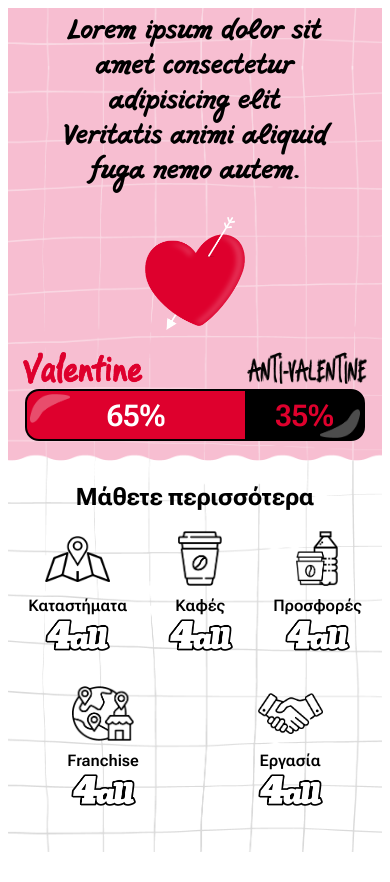
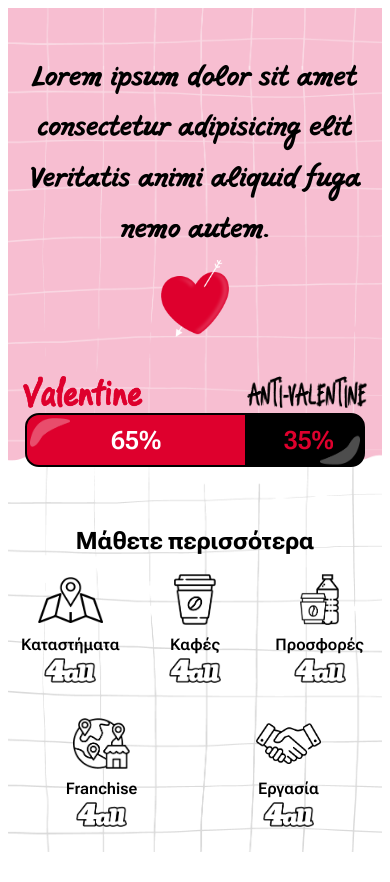
Before and after one commit to chfakiolas/4all, a Vue app: page / in a window 390 px wide. Both pictures are taken after a click on the picture 195 px from the left and 191 px from the top of the page. Before the commit the page ends 860 px from the top, so only its background shows below. Built offline with nearby package versions, Linux system fonts and the light colour scheme; the HTML template or start-up script is replaced by a standard one.

Commit message:
Fixed responsive for smaller devices

```diff
--- a/src/App.vue
+++ b/src/App.vue
@@ -5,6 +5,8 @@ import { progressBar } from "./utils/bar";
 import ActionButton from "./components/ActionButton.vue";
 
 const http = axios;
+// const baseUrl=import.meta.env.VITE_BASE_URL;
+
 
 // http.get('https://rickandmortyapi.com/api').then(res => {
 //   console.log(res.data);
@@ -17,8 +19,8 @@ const vote = ref<string>('');
 const voted = ref(false);
 const background = ref<string>('bg-1');
 const resultHeart: ResultHeartImgs = {
-  valentine: "/valentine-heart.png",
-  antivalentine: "/antivalentine-heart.png"
+  valentine: "valentine-heart.png",
+  antivalentine: "antivalentine-heart.png"
 }
 
 const submitVote = (usrVote: string) => {
@@ -67,9 +69,11 @@ const setAntivalentineNum = (selector: string) => {
     </div>
   </div>
   <transition name="fade" mode="out-in">
-    <div class="val-inner-container" v-if="voted">
-      <div class="text" :class="vote">Lorem ipsum dolor sit amet consectetur adipisicing elit. Veritatis animi aliquid fuga nemo autem.</div>
-      <img class="res-heart" :src="resultHeart[vote]" alt="heart">
+    <div class="val-inner-container results-container" v-if="voted">
+      <div class="text" :class="vote">
+        Lorem ipsum dolor sit amet consectetur adipisicing elit. Veritatis animi aliquid fuga nemo autem.
+        <img style="display: block;" class="res-heart" :src="resultHeart[vote]" alt="heart">
+      </div>
       <div class="bar-container">
         <div class="bar-text-container">
           <img src="/valentine-title.png" alt="Valentine">
@@ -88,31 +92,31 @@ const setAntivalentineNum = (selector: string) => {
           <action-button
           :title="'Καταστήματα'"
           :href="'https://4allstores.gr/find-a-store'"
-          :img="'/stores-icon.png'"
+          :img="'stores-icon.png'"
           :id="'v-strore-locator'"
           ></action-button>
           <action-button
           :title="'Καφές'"
           :href="'https://4allstores.gr/#high-quality-cofee'"
-          :img="'/coffee-icon.png'"
+          :img="'coffee-icon.png'"
           :id="'v-coffee'"
           ></action-button>
           <action-button
           :title="'Προσφορές'"
           :href="'https://4allstores.gr/prosfores-3'"
-          :img="'/drinks-icon.png'"
+          :img="'drinks-icon.png'"
           :id="'v-prosfores'"
           ></action-button>
           <action-button
           :title="'Franchise'"
           :href="'https://4allstores.gr/franchise'"
-          :img="'/franchise.png'"
+          :img="'franchise.png'"
           :id="'v-franchise'"
           ></action-button>
           <action-button
           :title="'Εργασία'"
           :href="'https://4allstores.gr/kariera-2-2'"
-          :img="'/ergasia.png'"
+          :img="'ergasia.png'"
           :id="'v-ergasia'"
           ></action-button>
         </div>
@@ -126,7 +130,7 @@ const setAntivalentineNum = (selector: string) => {
 <style scoped>
 .val-container {
   height: 100vh;
-  height: calc(var(--vh, 1vh) * 100);
+  /* height: calc(var(--vh, 1vh) * 100); */
   background-size: cover;
   background-repeat: no-repeat;
 }
@@ -144,9 +148,10 @@ const setAntivalentineNum = (selector: string) => {
 }
 .voteimg {
   max-width: 100%;
-  width: 70vw;
+  width: 33vh;
   display: block;
   margin: auto;
+  animation:pulse 1s infinite;
 }
 .choose-side {
   max-width: 100%;
@@ -156,7 +161,8 @@ const setAntivalentineNum = (selector: string) => {
 }
 .item_bar {
   position: relative;
-  height: 3rem;
+  /* height: 3rem; */
+  height: 6vh;
   width: 100%;
   background-color: #000;
   border-radius: 14px;
@@ -182,7 +188,8 @@ const setAntivalentineNum = (selector: string) => {
   top: 0;
   bottom: 0;
   width: 0;
-  height: 3rem;
+  /* height: 3rem; */
+  height: 6vh;
   margin: 0;
   background-color: #DE002D;
   border-radius: 12px;
@@ -196,23 +203,25 @@ const setAntivalentineNum = (selector: string) => {
 .item_bar .valentine-percentate {
   font-family: 'RobotoFlex';
   color: #fff;
-  font-size: 30px;
+  /* font-size: 1.875rem; */
+  font-size: 3vh;
   font-weight: 600;
 }
 .item_bar .antivalentine-percentage {
   font-family: 'RobotoFlex';
   color: #DE002D;
-  font-size: 30px;
+  /* font-size: 1.875rem; */
+  font-size: 3vh;
   font-weight: 600;
 }
 .text {
   font-family: "PFFreeScript";
-  font-size: 25px;
+  font-size: 3vh;
   text-align: center;
-  max-width: 70vw;
+  max-width: 340px;
   margin-left: auto;
   margin-right: auto;
-  line-height: 35px;
+  line-height: 6vh;
 }
 .text.valentine {
  color: #000;
@@ -243,7 +252,8 @@ const setAntivalentineNum = (selector: string) => {
 }
 .res-heart {
   max-width: 100%;
-  width: 100px;
+  /* width: 100px; */
+  width: 8vh;
   margin-left: auto;
   margin-right: auto;
 }
@@ -270,4 +280,10 @@ const setAntivalentineNum = (selector: string) => {
 action-button {
   width: 30%;
 }
+.results-container {
+  padding-top: 30px;
+}
+@keyframes pulse {
+	10% {transform: scale(1.1)}
+}
 </style>
--- a/src/components/ActionButton.vue
+++ b/src/components/ActionButton.vue
@@ -19,6 +19,7 @@ const props = defineProps<{
 </script>
 <style scoped>
 .url {
+    width: 30%;
     margin-bottom: 35px;
 }
 .url > a {
@@ -42,10 +43,12 @@ img {
 .action-icon {
     width: 65px;
     margin-bottom: 10px;
-    height: 55px;
+    height: 6vh;
     object-fit: contain;
 }
 .logo {
     width: 65px;
+    height: 3vh;
+    object-fit: contain;
 }
 </style>
--- a/vite.config.ts
+++ b/vite.config.ts
@@ -10,6 +10,7 @@ export default defineConfig({
     vue(),
     vueDevTools(),
   ],
+  base: '/valentine/',
   resolve: {
     alias: {
       '@': fileURLToPath(new URL('./src', import.meta.url))
```
